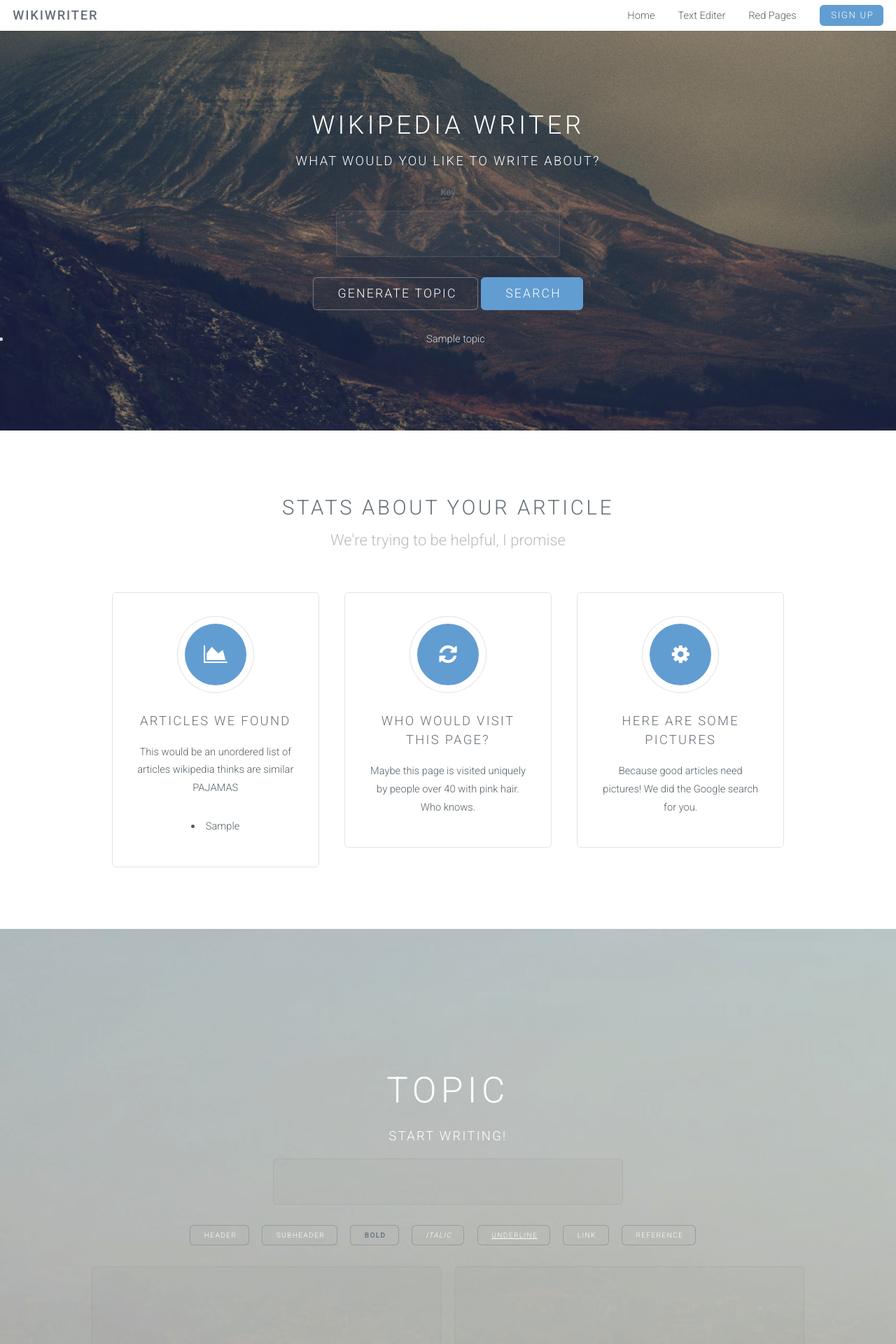
After one commit to therandomcode/WikiWriter, a Flask app: template templates/topics.html in a window 1280 px wide. The commit adds this page. Shown: the top 1920 px of the page at 70% size. Run offline with Flask 2, Linux system fonts and the light colour scheme; the template is opened without the code that fills it: most values are stand-ins (such as "Sample title", 1, 10 or a date in 2020); form fields are guessed from the names that the template uses; some libraries are stand-ins or nearby versions.

Commit message:
Back to Ajax implementation Cleaned up the code, removed unecessary snippets Still getting a chunking error :(

```diff
--- a/app.yaml
+++ b/app.yaml
@@ -6,7 +6,7 @@
 # TODO: Enter your application id below. If you have signed up
 # using cloud.google.com/console use the "project id" for your application
 # id.
-application: project-1-1284
+application: platinum-tube-128803
 version: 1
 runtime: python27
 api_version: 1
--- a/main.py
+++ b/main.py
@@ -15,6 +15,7 @@ import jinja2
 import logging
 import json
 import urllib
+import ssl
 from google.appengine.ext.webapp.util import run_wsgi_app
 #from app import app
 
@@ -28,11 +29,7 @@ from wtforms import StringField
 from wtforms.validators import DataRequired
 
 app = Flask(__name__)
-app.secret_key = 'secret'
-
-index_html = ""
-with open("templates/index.html") as myfile:
-    index_html = "".join(line.rstrip() for line in myfile)
+#app.secret_key = 'secret'
 
 # Configure the Jinja2 environment.
 JINJA_ENVIRONMENT = jinja2.Environment(
@@ -40,116 +37,21 @@ JINJA_ENVIRONMENT = jinja2.Environment(
   autoescape=True,
   extensions=['jinja2.ext.autoescape'])
 
-class WikiForm(Form):
-    key = StringField('Search Term', validators = [DataRequired()])
+index_html=''
+with open("templates/index.html") as myfile:
+    index_html = "".join(line.rstrip() for line in myfile)
 
 @app.route('/')
-#This is for the pure HTML version of this app
 def index():
-    form = WikiForm()
-    if form.validate_on_submit():
-        topics = wikipedia.search(form.key.data) or ['No topics found']
-        return render_template_string(index_html, topics = topics, form = form)
-    return render_template_string(index_html, topics = None, form = form)
-
-#This is for the version that uses Ajax
-def index4():
     return render_template_string(index_html)
 
-@app.route('/topics', methods=['GET', 'POST'])
+@app.route('/topics')
 def topics():
     key = request.args.get('key')
-    topics = wikipedia.search(key) or ['No topics found']
-    return render_template_string(index_html, topics = topics, form = form)
-    #return jsonify(topics = topics)
-
-@app.route('/index')
-# First you want to find out if the article has been created
-def index2():
-    topic = "cats"
-    foundTopics = wikipedia.search(topic)
-    if (len(foundTopics) > 0):
-        print("This is being called")
-        return render_template('index.html', foundTopics = foundTopics)
-        #return foundTopics
-    return ["No topics were found! Your topic is new!"]
-
-#Note that subheaders always begin with "="
-def getSectionHeaders(article):
-    headers = []
-    startIndex = 0
-    while startIndex != -1:
-        #Find Start
-        startIndex = article.find("==")
-        #Find end
-        subarticle = article[startIndex+2:]
-        endIndex = subarticle.find("==")
-        if ((startIndex > -1) and (endIndex > -1)):
-            if (startIndex != endIndex):
-                if (endIndex - startIndex < 100 and endIndex > startIndex):
-                    header = article[startIndex+2:startIndex+2+endIndex]
-                    header = header.strip(' \t\n\r')
-                    if header != "" and header != "\n" and header != "=":
-                        headers.append(header)
-        article = article[endIndex+2:]
-    return headers
-
-def getText():
-    commonHeaders = []
-    popularity = []
-    yourArticle = wikipedia.page("Obama")
-    articles = []
-    articles.append(wikipedia.search("American politicans"))
-    articles.append(wikipedia.search("American presidents"))
-    articles.append(wikipedia.search("Hillary Clinton"))
-    articles.append(wikipedia.search("Bill Clinton"))
-    articles.append(wikipedia.search("George Washington"))
-    articles.append(wikipedia.search("John Kerry"))
-    #articles.append(wikipedia.search("John F. Kennedy"))
-##    yourArticle = wikipedia.page("New York")
-##    articles = wikipedia.search("New York")
-##    articles.append(wikipedia.search("American cities"))
-##    articles.append(wikipedia.search("Boston"))
-##    articles.append(wikipedia.search("Paris"))
-##    articles.append(wikipedia.search("San Francisco"))
-##    articles.append(wikipedia.search("Sacramento"))
-##    articles.append(wikipedia.search("Seattle"))
-##    articles.append(wikipedia.search("Chicago"))
-##    articles.append(wikipedia.search("St. Louis"))
-##    articles.append(wikipedia.search("Las Vegas"))
-##    articles.append(wikipedia.search("Hartford"))
-##    articles.append(wikipedia.search("Trenton, NJ"))
-##    articles.append(wikipedia.search("Washington D.C."))
-##    articles.append(wikipedia.search("Boise"))
-##    articles.append(wikipedia.search("Detroit"))
-##    articles.append(wikipedia.search("Now Orleans"))
-##    articles.append(wikipedia.search("Salt Lake City"))
-    for i in articles:
-        article = wikipedia.page(i).content
-        headers = getSectionHeaders(article)
-        for x in headers:
-            if x not in commonHeaders:
-                commonHeaders.append(x)
-                popularity.append(1)
-            else:
-                assert(len(popularity) > 1)
-                popularity[commonHeaders.index(x)] += 1
-                print x
-    print commonHeaders
-    x = 0
-    while (x < len(commonHeaders)):
-        if (popularity[x]>1):
-            print commonHeaders[x]
-            print popularity[x]
-        x = x + 1
-
-    # Figure out what kind of article this is
-    # We can use the categories tag, if you've created it
-    yourCategories = yourArticle.categories
-    for category in yourCategories:
-        #print category
-        break
-    return
+    topics = wikipedia.page(key).title or ['No topic found']
+    #topics = wikipedia.search(key) or ['No topic found']
+    print(topics)
+    return jsonify(topics=topics)
 
 @app.errorhandler(404)
 def page_not_found(e):
--- a/templates/index.html
+++ b/templates/index.html
@@ -20,32 +20,23 @@
 		<link rel="stylesheet" href="css/style.css" />
 		<link rel="stylesheet" href="css/style-xlarge.css" />
 	</noscript>
-
-		<style>
-		input[type='text'] { font-size: 24px; }
-		</style>
 </head>
-<!--
 <body>
-	<script src="//ajax.googleapis.com/ajax/libs/jquery/1.9.1/jquery.min.js"></script>
-	<script type="text/javascript">
+	<!-- Javascript -->
+	<script src="//ajax.googleapis.com/ajax/libs/jquery/1.9.1/jquery.min.js">
+	</script>
+	<script type=text/javascript>
 	function submit() {
-			$.getJSON({{ request.script_root|tojson|safe}} + '/topics',
-				{ key: $('key').val() },
+	    $.getJSON({{ request.script_root|tojson|safe }} + '/topics',
+	      { key: $('#key').val() },
 	      function(data) {
 	        var ul = $('#result');
 	        ul.empty();
 	        $(data.topics).each(function(index, item) {
-						ul.append($('<li>', {text:item}));
-					});
-				})
-		}
+	          ul.append($('<li>',{text:item}));});});}
 	</script>
-	Search Term: <input id="key" name = "key"/>
-	<input id = "submit" type = "button" value = "Go" onclick = "submit();" />
-	</body>
 
-	-->
+
 	<!-- Header -->
 	<header id="header" class="skel-layers-fixed">
 		<h1><a href="#">WikiWriter</a></h1>
@@ -59,7 +50,7 @@
 		</nav>
 	</header>
 
-		<!-- Banner -->
+<!--Banner-->
 <section id="banner">
 	<div class="inner">
 		<h2>Wikipedia Writer</h2>
@@ -68,23 +59,16 @@
 			<div class="prompt" style="display: block;">
 			<h3>What would you like to write about?</h3>
 
-					<form action = '/topics' method = "POST">
-						{{ form.csrf_token }}
-						{{ form.key.label }} {{ form.key() }}
-						<ul></ul>
-					<input type="submit" class = "button big alt" value = "Generate Topic"/>
-					<input type="submit" class = "button big special" value = "Search"/>
-					</form>
+			<style>
+			input[type='text'] { font-size: 24px; }
+			</style>
 
-					{% if topics %}<ul>
-						{% for topic in topics %}
-							<li>{{ topic }}</li>
-						{% endfor %}
-					</ul>{% endif %}
-					</body>
+			<input id = "key" name = "key" type="text" style="width: 100%; min-width: 200px; color: #fff;"></div>
+			<ol></ol>
+			<input id="submit" type="button" class = "button big special" value="Search" onclick="submit();" />
+			<hr /><ul id="result"></ul>
 		</div>
 </section>
-
 <!-- One -->
 	<section id="one" class="wrapper style1">
 		<header class="major">
--- /dev/null
+++ b/templates/topics.html
@@ -0,0 +1,169 @@
+<!DOCTYPE HTML>
+<!--
+	Ion by TEMPLATED
+	templated.co @templatedco
+	Released for free under the Creative Commons Attribution 3.0 license (templated.co/license)
+-->
+<html>
+	<head>
+		<title>WikiWriter</title>
+		<meta http-equiv="content-type" content="text/html; charset=utf-8" />
+		<meta name="description" content="" />
+		<meta name="keywords" content="" />
+		<!--[if lte IE 8]><script src="js/html5shiv.js"></script><![endif]-->
+		<script src="js/jquery.min.js"></script>
+		<script src="js/skel.min.js"></script>
+		<script src="js/skel-layers.min.js"></script>
+		<script src="js/init.js"></script>
+		<noscript>
+			<link rel="stylesheet" href="css/skel.css" />
+			<link rel="stylesheet" href="css/style.css" />
+			<link rel="stylesheet" href="css/style-xlarge.css" />
+		</noscript>
+
+		<style>
+		input[type='text'] { font-size: 24px; }
+		</style>
+	</head>
+<!--
+	<body>
+	<script src="//ajax.googleapis.com/ajax/libs/jquery/1.9.1/jquery.min.js"></script>
+	<script type="text/javascript">
+		function submit() {
+			$.getJSON({{ request.script_root|tojson|safe}} + '/topics',
+				{ key: $('key').val() },
+				function(data) {
+					var ul = $('#result');
+					ul.empty();
+					$(data.topics).each(function(index, item) {
+						ul.append($('<li>', {text:item}));
+					});
+				})
+		}
+	</script>
+	Search Term: <input id="key" name = "key"/>
+	<input id = "submit" type = "button" value = "Go" onclick = "submit();" />
+	</body>
+
+	-->
+	<!-- Header -->
+		<header id="header" class="skel-layers-fixed">
+			<h1><a href="#">WikiWriter</a></h1>
+			<nav id="nav">
+				<ul>
+					<li><a href="index.html">Home</a></li>
+					<li><a href="left-sidebar.html">Text Editer</a></li>
+					<li><a href="right-sidebar.html">Red Pages</a></li>
+					<li><a href="#" class="button special">Sign Up</a></li>
+				</ul>
+			</nav>
+		</header>
+
+		<!-- Banner -->
+			<section id="banner">
+				<div class="inner">
+					<h2>Wikipedia Writer</h2>
+						<div id="center-below">
+						<div id="focuses" style="opacity: 1;">
+						<div class="prompt" style="display: block;">
+						<h3>What would you like to write about?</h3>
+
+					<form action = '/topics' method = "POST">
+						{{ form.csrf_token }}
+						{{ form.key.label }} {{ form.key() }}
+						<ul></ul>
+					<input type="submit" class = "button big alt" value = "Generate Topic"/>
+					<input type="submit" class = "button big special" value = "Search"/>
+					</form>
+
+					{% if topics %}<ul>
+						{% for topic in topics %}
+							<li>{{ topic }}</li>
+						{% endfor %}
+					</ul>{% endif %}
+					</body>
+				</div>
+			</section>
+
+		<!-- One -->
+			<section id="one" class="wrapper style1">
+				<header class="major">
+					<h2>Stats about your article</h2>
+					<p>We're trying to be helpful, I promise</p>
+				</header>
+
+				<div class="container">
+					<div class="row">
+						<div class="4u">
+							<section class="special box">
+								<i class="icon fa-area-chart major"></i>
+								<h3>Articles we found</h3>
+								<p>This would be an unordered list of articles wikipedia thinks are similar PAJAMAS</p>
+								<li> {{foundTopics}} </li>
+							</section>
+						</div>
+						<div class="4u">
+							<section class="special box">
+								<i class="icon fa-refresh major"></i>
+								<h3>Who would visit this page?</h3>
+								<p>Maybe this page is visited uniquely by people over 40 with pink hair. Who knows.</p>
+							</section>
+						</div>
+						<div class="4u">
+							<section class="special box">
+								<i class="icon fa-cog major"></i>
+								<h3>Here are some pictures</h3>
+								<p>Because good articles need pictures! We did the Google search for you.</p>
+							</section>
+						</div>
+					</div>
+				</div>
+			</section>
+
+		<!-- Text Editor -->
+			<section id="editor" style="background-image:url(../images/pic04.jpg)">
+				<div class="inner">
+					<h2>Topic</h2>
+						<div id="center-below">
+						<div id="focuses" style="opacity: 1;">
+						<div class="prompt" style="display: block;">
+						<h3>Start writing!</h3>
+						<input type="text"  style="width: 100%; min-width: 200px; color: #111;"></div><ol></ol>
+					<ul class="actions" style="color:#111;">
+					 <!-- Text area -->
+						 <!-- User Control Buttons -->
+						<li><a href = "#content" class="button small alt"> Header</a></li>
+						<li><a href = "#content" class="button small alt">Subheader</a></li>
+						<li><a href = "#content" class="button small alt"><b>Bold</b></a></li>
+						<li><a href = "#content" class="button small alt"><i>Italic</i></a></li>
+						<li><a href = "#content" class="button small alt"><u>Underline</u></a></li>
+						<li><a href = "#content" class="button small alt">Link</a></li>
+						<li><a href = "#content" class="button small alt">Reference</a></li>
+						<br>
+					</ul>
+					<ul class="actions" style="color:#111;">
+					    <li><textarea class="text_edit" id="my_text" style="width:800px; min-width:500px; height:300px; color:#111; resize:none;"></textarea></li>
+					    <li><textarea class="text_edit" id="my_text" style="width:800px; min-width:500px; height:300px; color:#111; resize:none;"></textarea></li>
+					</ul>
+				    <li></li>
+				    <ul class = "actions">
+						<li><a href="#content" class="button big special">Spell Check</a></li>
+						<li><a href="#elements" class="button big alt">Submit</a></li>
+					</ul>
+					<!--<div id="view_text"></div>-->
+				</div>
+			</section>
+
+		<!-- Footer -->
+			<footer id="footer">
+				<div class="container">
+					<ul class="copyright">
+						<li>&copy; Untitled. All rights reserved.</li>
+						<li>Design: <a href="http://templated.co">TEMPLATED</a></li>
+						<li>Images: <a href="http://unsplash.com">Unsplash</a></li>
+					</ul>
+				</div>
+			</footer>
+
+	</body>
+</html>
```
Lines whose indentation alone changed are shown as unchanged.
